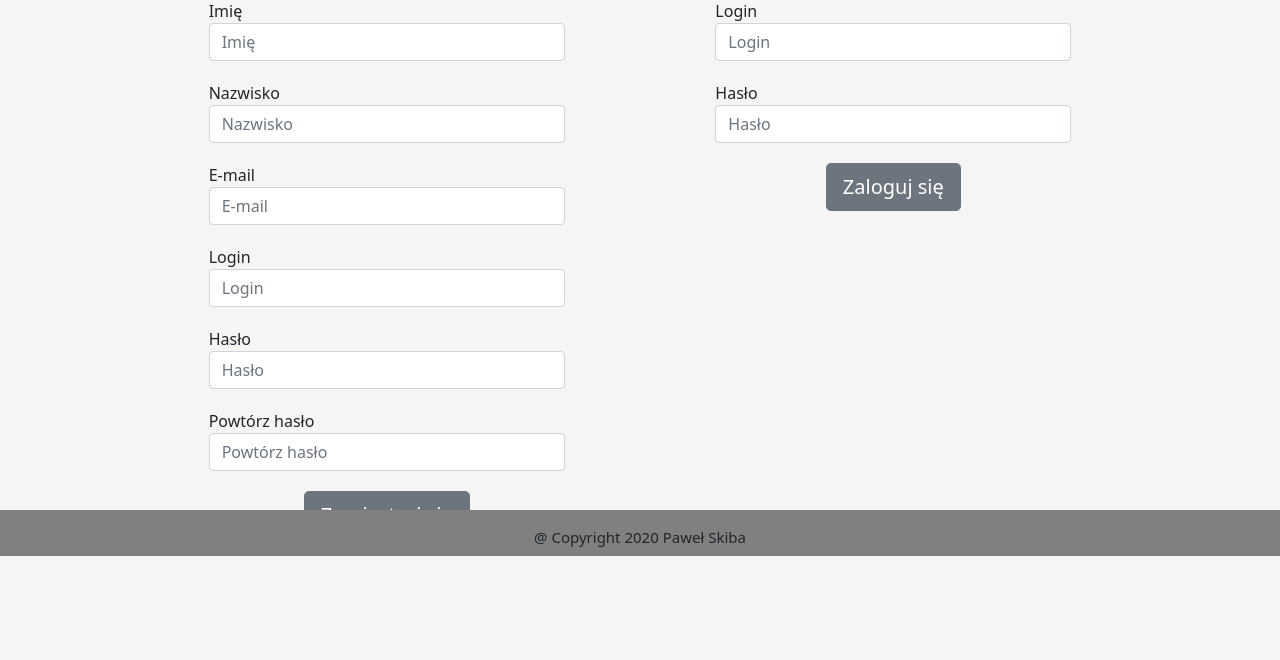
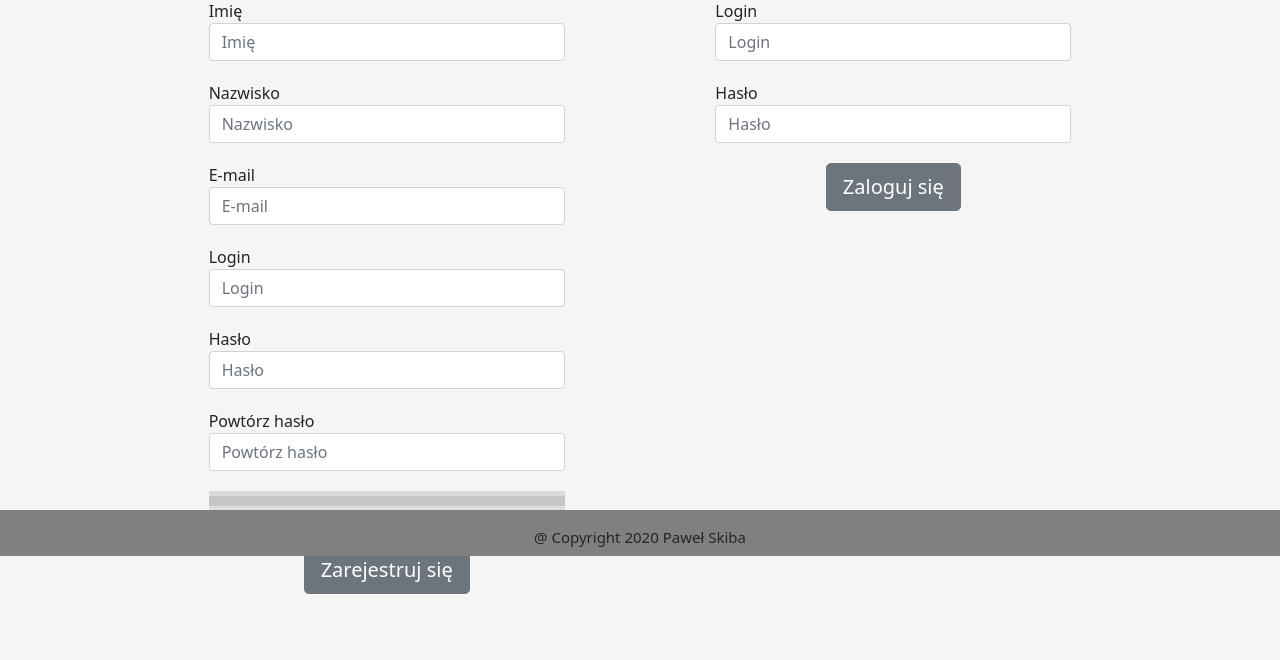
Before and after one commit to pawellski/SecureApp, a Flask app: template modules/uwsgi-flask/app/templates/index.html in a window 1280 px wide. Shown: the part 244-904 px from the top of the page. Before the commit the page ends 800 px from the top, so only its background shows below. Run offline with Flask 2, Linux system fonts and the light colour scheme; the template is opened without the code that fills it, so the values that code supplies are empty; some libraries are stand-ins or nearby versions.

Commit message:
Added indicator for measure password strength.

```diff
--- a/modules/uwsgi-flask/app/static/styles/style.css
+++ b/modules/uwsgi-flask/app/static/styles/style.css
@@ -36,3 +36,27 @@ footer {
 button {
     margin-bottom: 20px;
 }
+
+meter {
+    margin: 0 auto 1em;
+    width: 100%;
+    height: 20px;
+
+    background: none;
+    background-color: rgba(0, 0, 0, 0.1);
+}
+
+meter::-webkit-meter-bar {
+    background: none;
+    background-color: rgba(0, 0, 0, 0.1);
+}
+
+meter[value="1"]::-webkit-meter-optimum-value { background: red; }
+meter[value="2"]::-webkit-meter-optimum-value { background: yellow; }
+meter[value="3"]::-webkit-meter-optimum-value { background: orange; }
+meter[value="4"]::-webkit-meter-optimum-value { background: green; }
+
+meter[value="1"]::-moz-meter-bar { background: red; }
+meter[value="2"]::-moz-meter-bar { background: yellow; }
+meter[value="3"]::-moz-meter-bar { background: orange; }
+meter[value="4"]::-moz-meter-bar { background: green; }
--- a/modules/uwsgi-flask/app/templates/index.html
+++ b/modules/uwsgi-flask/app/templates/index.html
@@ -32,6 +32,8 @@
                     <input type="password" id="password" name="password" class="form-control" placeholder="Hasło" required>
                     <label for="second-password" class="required">Powtórz hasło</label>
                     <input type="password" id="second-password" name="second-password" class="form-control" placeholder="Powtórz hasło" required>
+                    <meter max="4" id="password-strength-meter"></meter>
+                    <p id="password-strength-text"></p>
                     <div class="text-center">
                         <button id="signup-submit-button" class="btn btn-lg btn-secondary btn-block" type="submit">Zarejestruj się</button>
                     </div>
```
